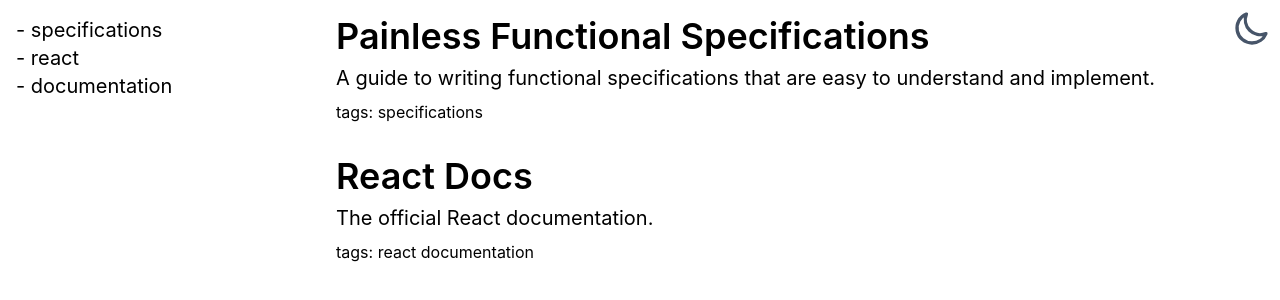
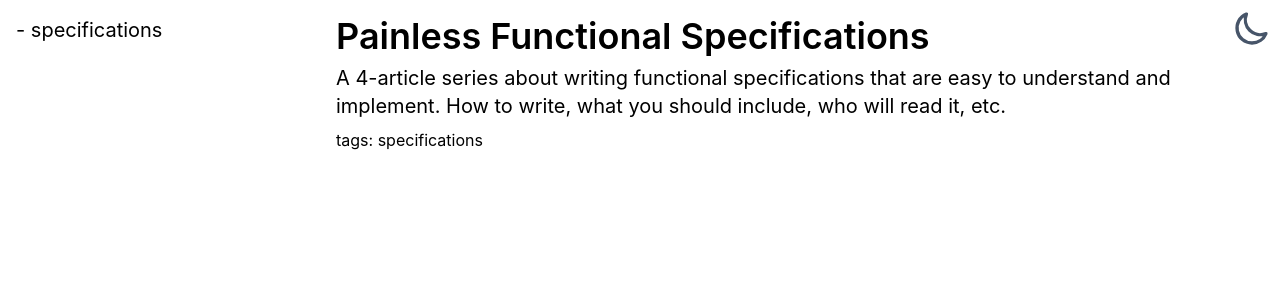
Before and after one commit to yanislav-igonin/mustread, a Next.js app: page / in a window 1280 px wide. Shown: the top 300 px of the page. Built offline with nearby package versions, Linux system fonts and the light colour scheme.

Commit message:
update mustreads list

```diff
--- a/mustreads.ts
+++ b/mustreads.ts
@@ -3,15 +3,9 @@
 export const mustreads: Mustread[] = [
   {
     title: 'Painless Functional Specifications',
-    description: 'A guide to writing functional specifications that are easy to understand and implement.',
+    description: 'A 4-article series about writing functional specifications that are easy to understand and implement. How to write, what you should include, who will read it, etc.',
     url: 'https://www.joelonsoftware.com/2000/10/02/painless-functional-specifications-part-1-why-bother/',
     tags: ['specifications'],
-  },
-  {
-    title: 'React Docs',
-    description: 'The official React documentation.',
-    url: 'https://reactjs.org/',
-    tags: ['react', 'documentation'],
   },
 ];
 
```
